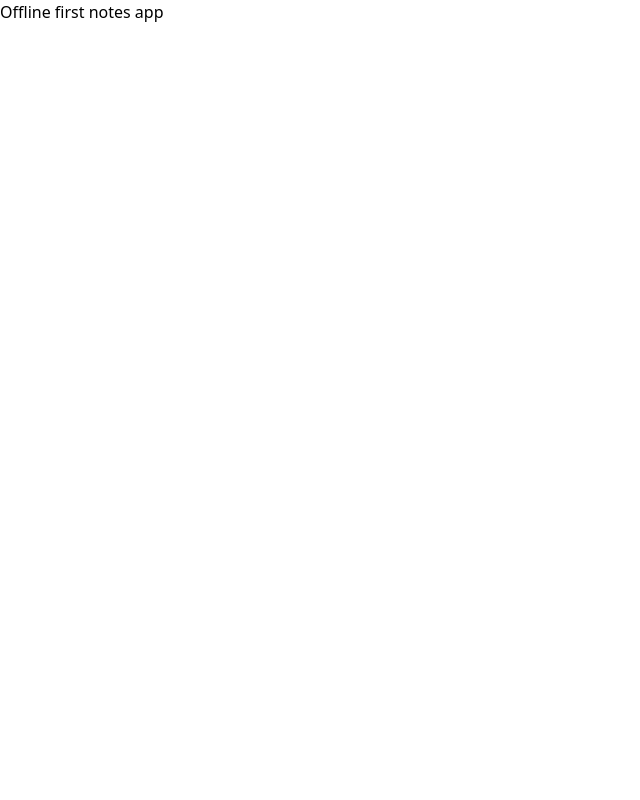
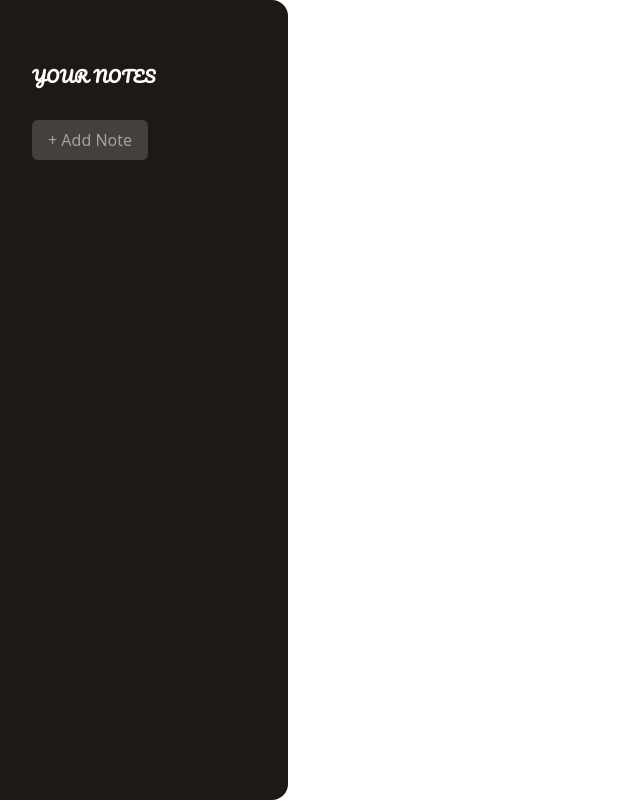
Before and after one commit to Qunainb/offline-first-notes, a React (Vite) app: page / in a window 1280 px wide. Shown: the whole page, without its empty margins (0-640 px from the left). Built offline with nearby package versions, Linux system fonts and the light colour scheme.

Commit message:
feat: Notes Sidebar

```diff
--- a/index.html
+++ b/index.html
@@ -4,6 +4,12 @@
     <meta charset="UTF-8" />
     <link rel="icon" type="image/svg+xml" />
     <meta name="viewport" content="width=device-width, initial-scale=1.0" />
+    <link rel="preconnect" href="https://fonts.googleapis.com" />
+    <link rel="preconnect" href="https://fonts.gstatic.com" crossorigin />
+    <link
+      href="https://fonts.googleapis.com/css2?family=Pacifico&display=swap"
+      rel="stylesheet"
+    />
     <title>Offline Notes App</title>
   </head>
   <body>
--- a/src/App.jsx
+++ b/src/App.jsx
@@ -1,5 +1,11 @@
+import NotesSidebar from "./Components/NotesSidebar";
+
 function App() {
-  return <h1>Offline first notes app</h1>;
+  return (
+    <main className="min-h-screen flex gap-8">
+      <NotesSidebar />
+    </main>
+  );
 }
 
 export default App;
--- /dev/null
+++ b/src/Components/NotesSidebar.jsx
@@ -0,0 +1,17 @@
+export default function NotesSidebar() {
+  return (
+    <div className="w-1/3 px-8 py-16 bg-stone-900 text-stone-50 rounded-r-2xl md:w-72">
+      <h2
+        style={{ fontFamily: `"Pacifico", cursive` }}
+        className="mb-8 font-bold uppercase tracking-wide md:text-base"
+      >
+        Your Notes
+      </h2>
+      <div>
+        <button className="px-4 py-2 text-xs md:text-base bg-stone-700 text-stone-400 rounded-md hover:bg-stone-600 hover:text-stone-100">
+          + Add Note
+        </button>
+      </div>
+    </div>
+  );
+}
```
